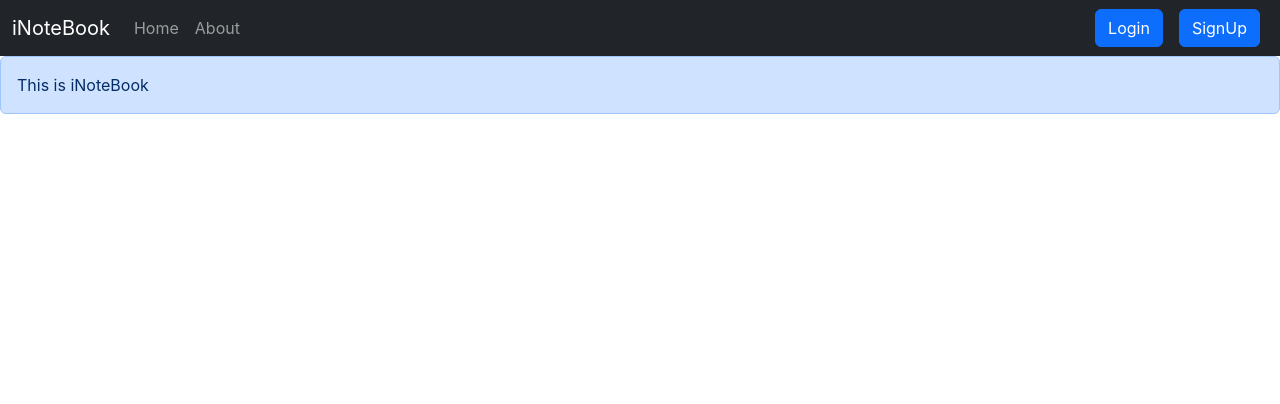
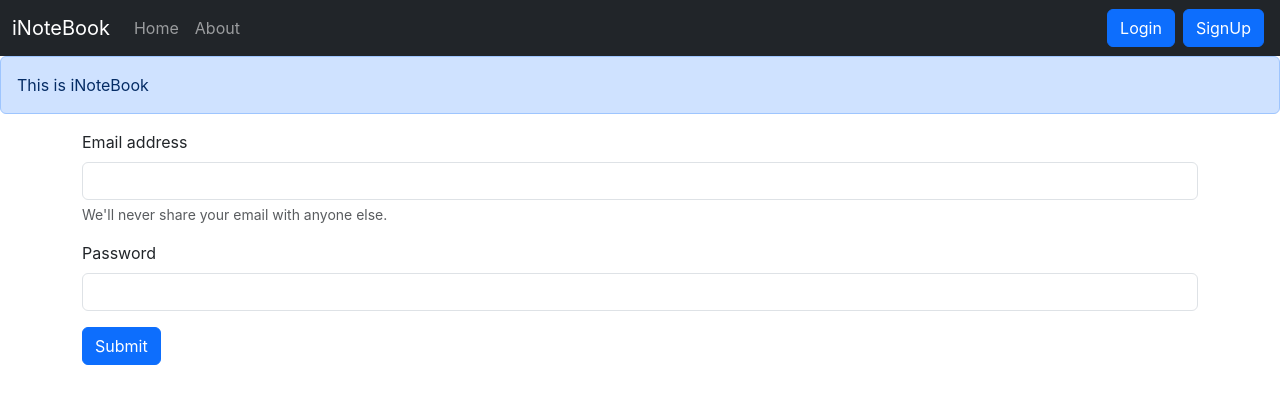
Before and after one commit to vipulgit-123/React3, a React (Create React App) app: page /login in a window 1280 px wide. Shown: the top 404 px of the page. Built offline with nearby package versions, Linux system fonts and the light colour scheme.

Commit message:
HardCode value in Login

```diff
--- a/src/App.js
+++ b/src/App.js
@@ -17,7 +17,7 @@
             <Alert message="This is iNoteBook"/>
           <div className="container">
             <Routes>
-                <Route path="/" element={<Home />} />
+                <Route path="/" element={<Login />} />
               <Route exact path="/home" element={<Home />} />
               <Route exact path="/about" element={<About />} />
               <Route exact path="/login" element={<Login />} />
--- a/src/components/Login.js
+++ b/src/components/Login.js
@@ -1,10 +1,40 @@
 import React from 'react'
 
 const Login = () => {
+     let host = "http://localhost:5000";
+    const handleSubmit= async (e)=>{
+        e.preventDefault();
+         const response = await fetch(`${host}/api/auth/getUser`, {
+      method: "POST",
+      headers: {
+        "Content-Type": "application/json",
+        "auth-token":
+          "eyJhbGciOiJIUzI1NiIsInR5cCI6IkpXVCJ9." +
+          "eyJ1c2VyIjp7ImlkIjoiNmFiNTA1ZmRmOGZhOWZkMTMyOGU1NTVhIn0sImlhdCI6MTc5MDI0ODQ0NX0." +
+          "vknLNMKf2NdHbWk24ZSzSSdduhUNLYFBKqm63TpQxzo",
+      },
+    });
+    const json = await response.json();
+    console.log(json);
+    }
+
   return (
-    <div>
+      <div>
+          <form onSubmit={handleSubmit}>
+              <div className="mb-3">
+                  <label htmlFor="email" className="form-label">Email address</label>
+                  <input type="email" className="form-control" id="email" name="email" aria-describedby="emailHelp"/>
+                  <div id="emailHelp" className="form-text">We'll never share your email with anyone else.</div>
+              </div>
 
-    </div>
+              <div className="mb-3">
+                  <label htmlFor="password" className="form-label">Password</label>
+                  <input type="password" className="form-control" name="password" id="exampleInputPassword1"/>
+              </div>
+
+              <button type="submit" className="btn btn-primary" >Submit</button>
+          </form>
+      </div>
   )
 }
 
--- a/src/components/Navbar.js
+++ b/src/components/Navbar.js
@@ -42,8 +42,8 @@
               </li>
             </ul>
             <form className="d-flex" role="search">
-              <Link className="btn btn-primary mx-2" to="/login" role="button">Login</Link>
-              <Link className="btn btn-primary mx-2" to="/signup" role="button">SignUp</Link>
+              <Link className="btn btn-primary mx-1" to="/login" role="button">Login</Link>
+              <Link className="btn btn-primary mx-1" to="/signup" role="button">SignUp</Link>
             </form>
           </div>
         </div>
```
